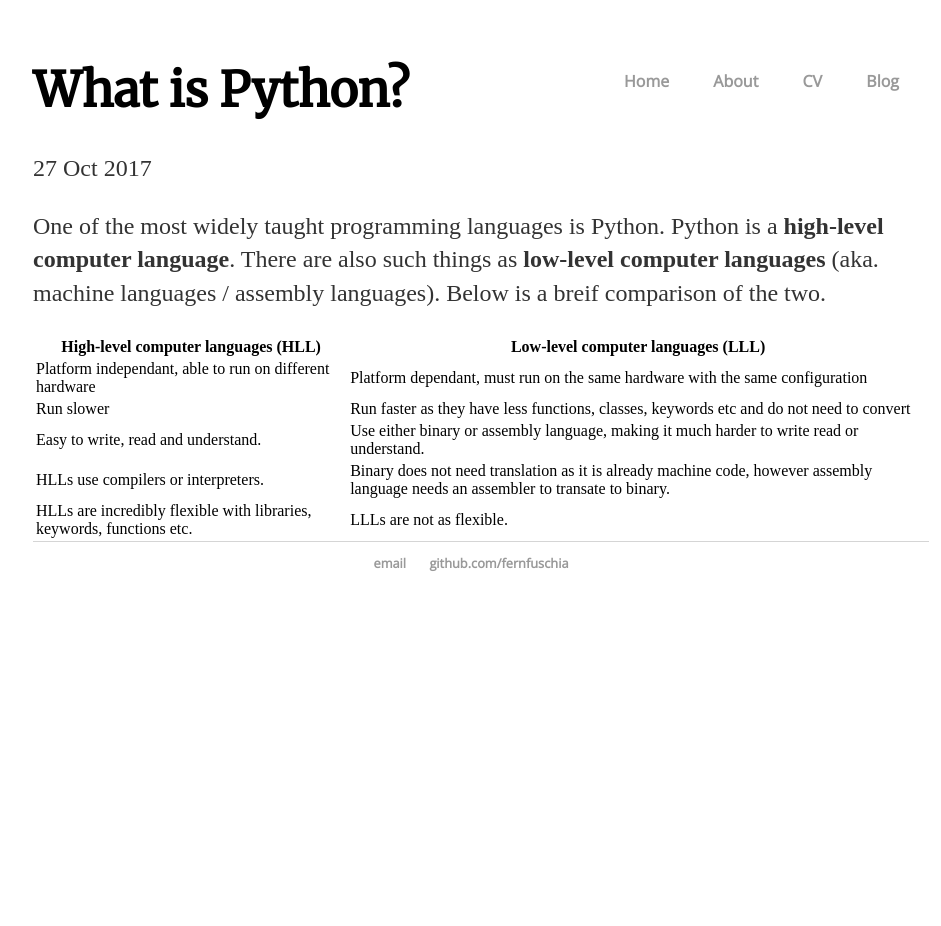
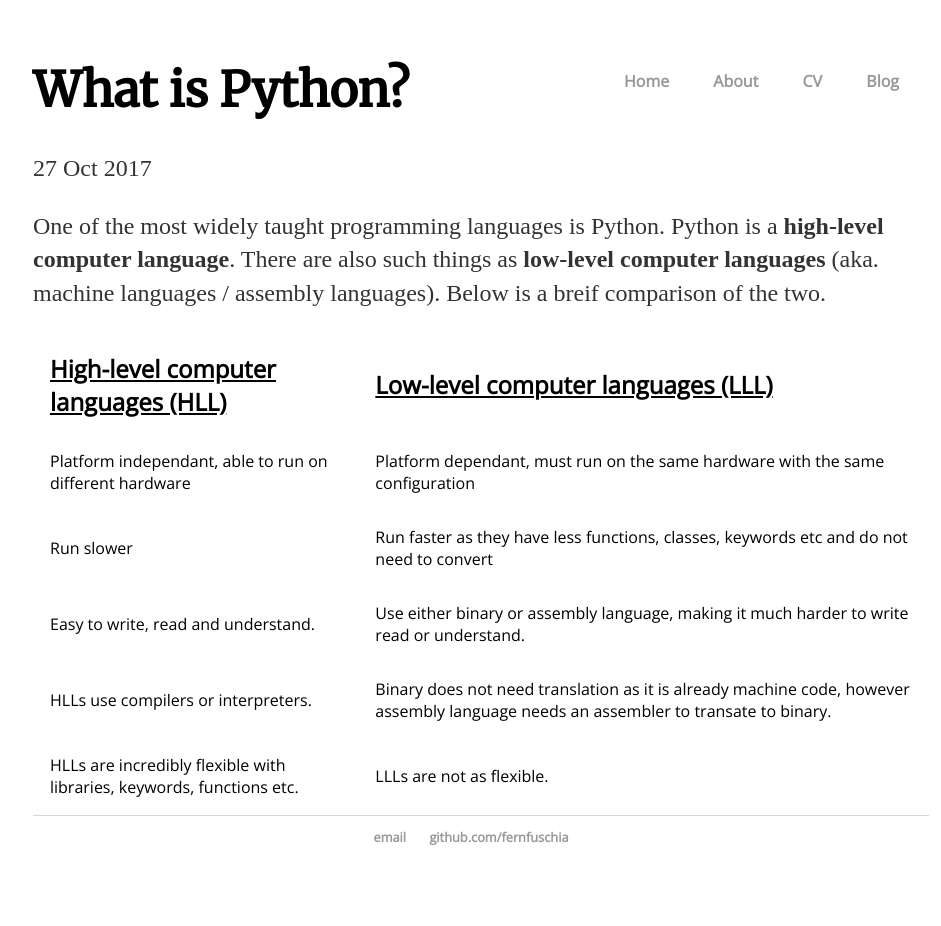
Before and after one commit to fernfuschia/fernfuschia.github.io, a Jekyll site: the page built from _posts/2017-10-27-what-is-python.md, in a window 1280 px wide. Shown: the whole page, without its empty margins (159-1100 px from the left). Built offline with Jekyll 4.4.1, drawn with Linux system fonts in a browser that asks for light colours; before the commit the page ends 900 px from its top, so only the background shows below that.

Commit message:
Update main.css

```diff
--- a/css/main.css
+++ b/css/main.css
@@ -61,3 +61,17 @@
 ul.posts li {
     list-style: none;
 }
+
+table {
+	font-family: 'Open Sans';
+}
+
+th, td {
+    padding: 15px;
+    text-align: left;
+}
+
+th {
+	text-decoration: underline;
+	font-size: 1.5em;
+}
```
